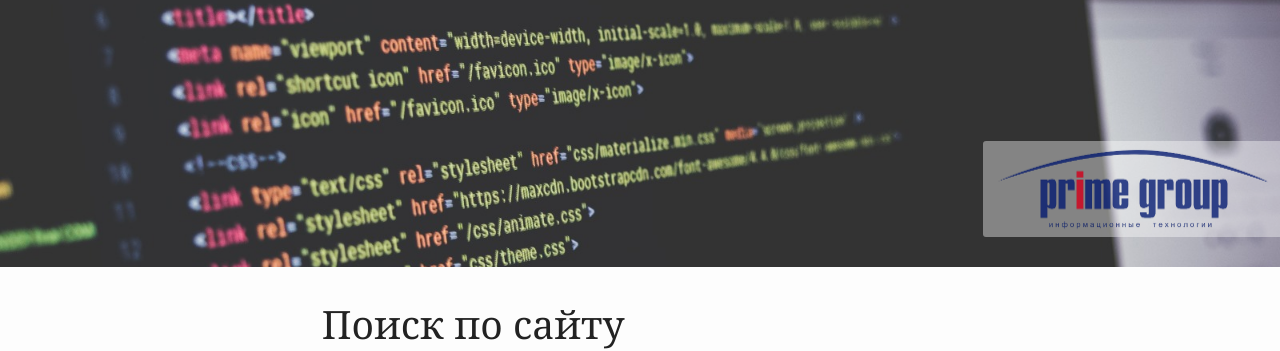
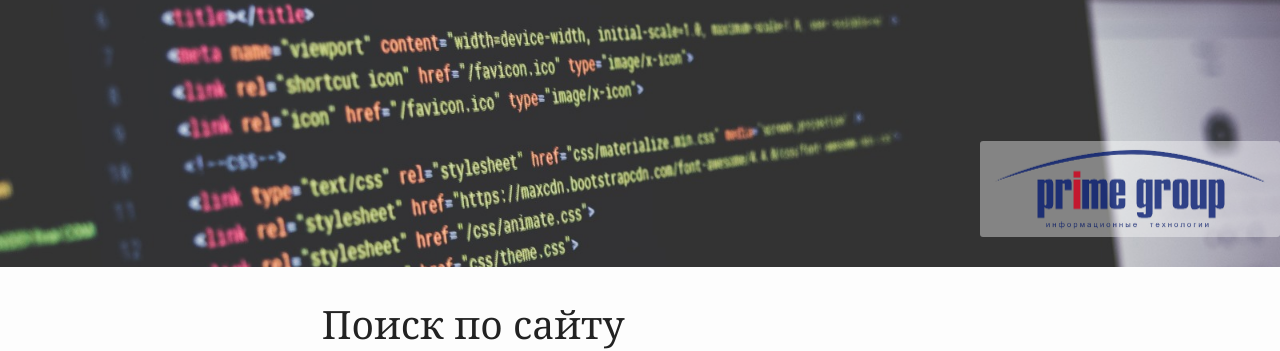
Before and after one commit to primetver/primetver.github.io, a Jekyll site: the page built from pages/search.md, in a window 1280 px wide. Shown: the part 113-464 px from the top of the page. Built offline with Jekyll 4.4.1, drawn with Linux system fonts in a browser that asks for light colours.

Commit message:
Primelink image pos

```diff
--- a/_includes/_primelink.html
+++ b/_includes/_primelink.html
@@ -1,3 +1,3 @@
-<a href="http://www.primegroup.ru" style="right: -3px; bottom: 30px; position: absolute;" >
+<a href="http://www.primegroup.ru" style="right: 0px; bottom: 30px; position: absolute;" >
   <img id="primelink" src="{{ site.urlimg }}pglink.png"/>
 </a>
```
